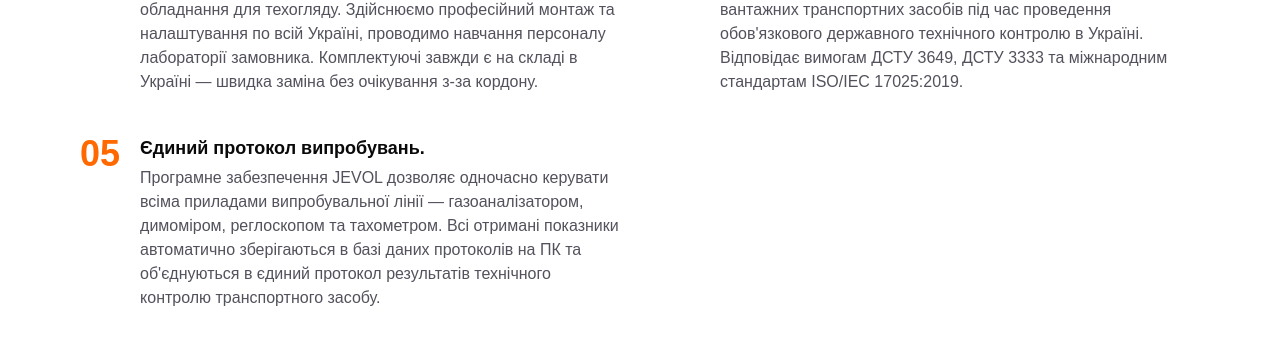
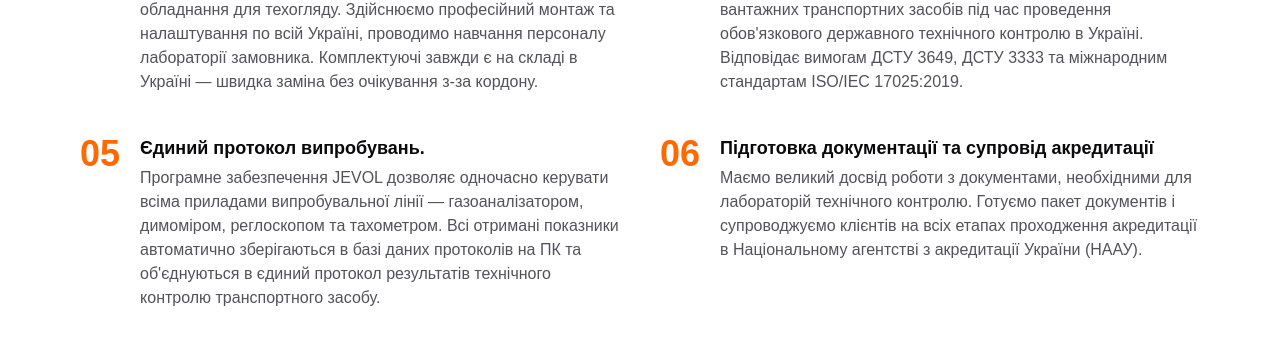
Before and after one commit to JevolUkraine/jevol-website, a Next.js app: page / in a window 1280 px wide. Shown: the part 1171-1531 px from the top of the page. Built offline with nearby package versions, Linux system fonts and the light colour scheme; no server answers.

Commit message:
Add 6th block (documentation and accreditation support) to Чому обирають JEVOL
Co-Authored-By: Claude Sonnet 5 <noreply@anthropic.com>

```diff
--- a/src/app/page.tsx
+++ b/src/app/page.tsx
@@ -88,6 +88,10 @@ const trustItems = [
   {
     title: "Єдиний протокол випробувань.",
     text: "Програмне забезпечення JEVOL дозволяє одночасно керувати всіма приладами випробувальної лінії — газоаналізатором, димоміром, реглоскопом та тахометром. Всі отримані показники автоматично зберігаються в базі даних протоколів на ПК та об'єднуються в єдиний протокол результатів технічного контролю транспортного засобу.",
+  },
+  {
+    title: "Підготовка документації та супровід акредитації",
+    text: "Маємо великий досвід роботи з документами, необхідними для лабораторій технічного контролю. Готуємо пакет документів і супроводжуємо клієнтів на всіх етапах проходження акредитації в Національному агентстві з акредитації України (НААУ).",
   },
 ];
 
```
